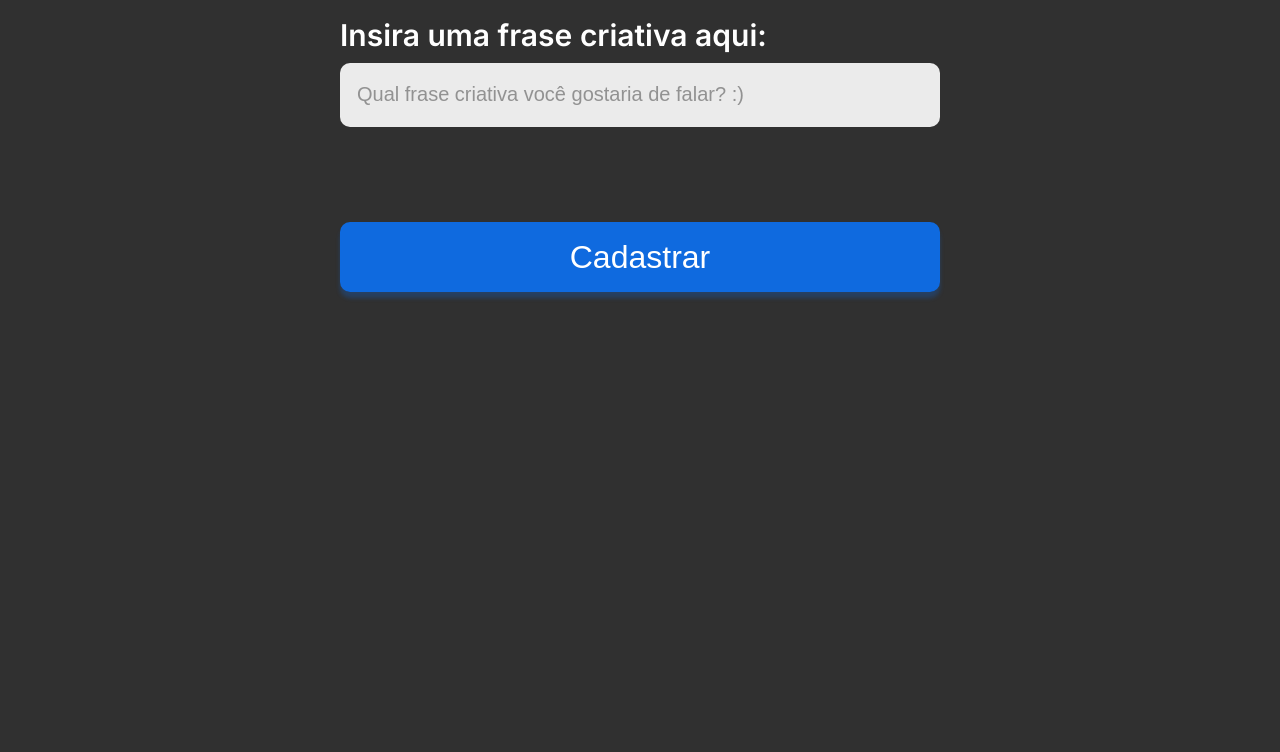
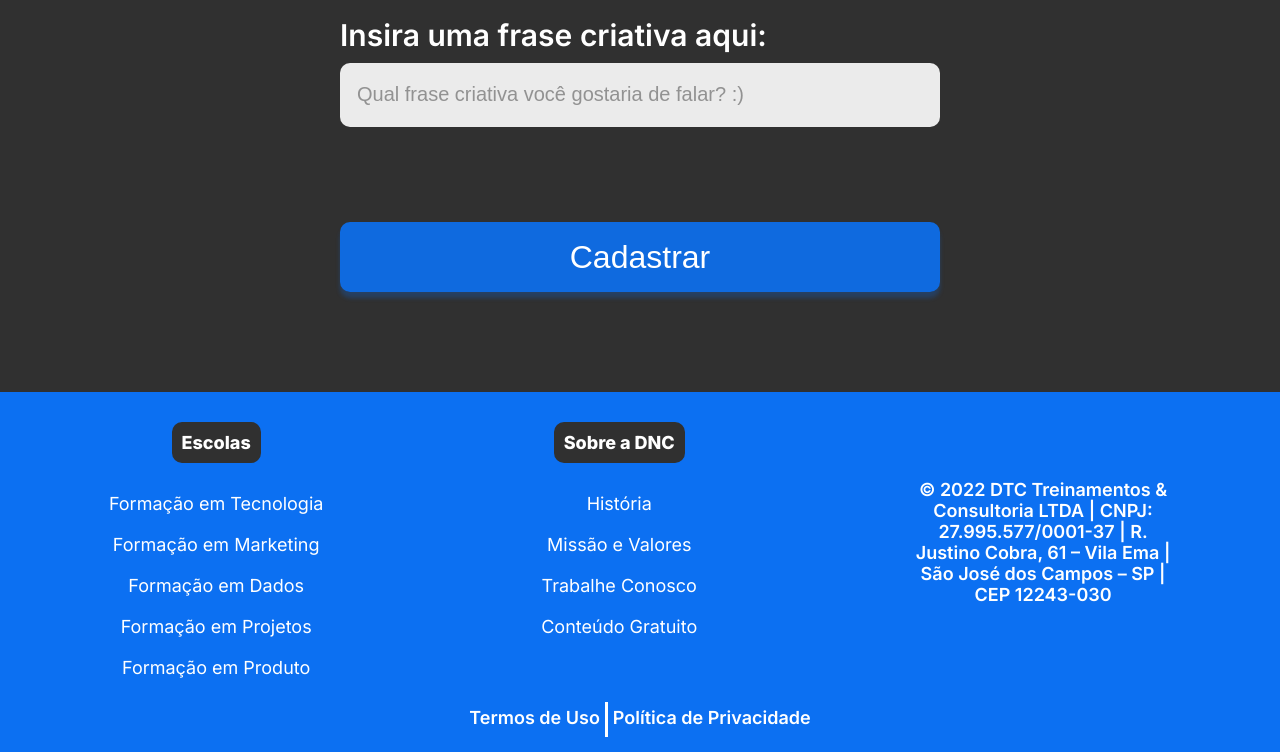
Before and after one commit to ThayMosqueiro22/bootcamp-dnc, a plain HTML site: page index.html in a window 1280 px wide. Shown: the part 1319-2071 px from the top of the page. Before the commit the page ends 1711 px from the top, so only its background shows below. Drawn offline with Linux system fonts and the light colour scheme.

Commit message:
Adicionando media query para mabile

```diff
--- a/index.html
+++ b/index.html
@@ -66,5 +66,54 @@
         </form>
     </section>
 
+    <footer>
+        <div class="linha1">
+            <nav>
+                <h5>Escolas</h5>
+                <ul>
+                    <li>
+                        <a href="">Formação em Tecnologia</a>
+                    </li>
+                    <li>
+                        <a href="">Formação em Marketing</a>
+                    </li>
+                    <li>
+                        <a href="">Formação em Dados</a>
+                    </li>
+                    <li>
+                        <a href="">Formação em Projetos</a>
+                    </li>
+                    <li>
+                        <a href="">Formação em Produto</a>
+                    </li>
+                </ul>
+            </nav>
+            <nav>
+                <h5>Sobre a DNC</h5>
+                <ul>
+                    <li>
+                        <a href="">História</a>
+                    </li>
+                    <li>
+                        <a href="">Missão e Valores</a>
+                    </li>
+                    <li>
+                        <a href="">Trabalhe Conosco</a>
+                    </li>
+                    <li>
+                        <a href="">Conteúdo Gratuito</a>
+                    </li>
+                </ul>
+            </nav>
+
+            <div class="endereco">
+                © 2022 DTC Treinamentos & Consultoria  LTDA | CNPJ: 27.995.577/0001-37 | R. Justino Cobra, 61 – Vila Ema | São José dos  Campos – SP | CEP 12243-030
+            </div>
+        </div>
+        <div class="linha2">
+            <a href="">Termos de Uso</a>
+            <a href="">Política de Privacidade</a>
+        </div>
+    </footer>
 </body>
 </html>
--- a/style.css
+++ b/style.css
@@ -148,3 +148,136 @@ input[type="submit"]{
     box-shadow: 0px 6px 4px rgba(12, 112, 242, 0.25);
     cursor: pointer;
 }
+
+footer{
+    width: 100%;
+    height: 360px;
+    background-color: var(--azul-dnc);
+}
+
+footer .linha1{
+    display: flex;
+    justify-content: space-around;
+    align-items: center;
+}
+
+footer ul{
+    list-style: none;
+    margin: 0px;
+    padding: 0px;
+}
+
+footer nav{
+    display: flex;
+    flex-direction: column;
+    align-items: center;
+    height: 300px;
+}
+
+footer h5{
+    text-align: center;
+    color: white;
+    font-weight: 800;
+    font-size: 18px;
+    font-family: var(--fonte-padrao);
+    background-color: var(--preto-dnc);
+    border-radius: 10px;
+    padding: 10px 10px 10px 10px;
+    margin-bottom: 10px;
+
+}
+
+footer ul li{
+    text-align: center;
+    color: white;
+    font-size: 18px;
+    font-family: var(--fonte-padrao);
+    margin: 20px 0px 20px 0px;
+}
+
+footer ul li a{
+    color: white;
+    text-decoration: none;
+}
+
+footer ul li a:hover{
+    color: var(--cinza-houve);
+}
+
+footer .endereco{
+    font-weight: 600;
+    font-size: 18px;
+    font-family: var(--fonte-padrao);
+    color: white;
+    text-align: center;
+    width: 20%;
+    /* height: 96px; */
+
+}
+
+footer .linha2{
+    height: 35px;
+    display: flex;
+    justify-content: center;
+    margin: 0px ;
+    padding: 10px;
+
+}
+
+footer .linha2 a {
+    font-family: var(--fonte-padrao);
+    font-size:18px;
+    font-weight: 600;
+    color: white;
+    text-decoration: none;
+    padding: 5px;
+}
+
+footer .linha2 a:first-child{
+    border-right: 3px solid white;
+}
+
+footer.linha2 a:hover{
+    color: var(--cinza-houve);
+}
+
+@media only screen and (max-width: 600px) {
+    #principal{
+        flex-direction: column;
+        height: auto;
+    }
+    #menu{
+        flex-direction: column;
+        width: 100%;
+        margin: 0px;
+
+    }
+    #menu a{
+        display: flex;
+        align-items: center;
+        height: 50px;
+    }
+
+    #principal button{
+        width: 100%;
+        margin: 0px;
+    }
+
+    section h1{
+        font-size: 38px;
+    }
+
+    section h2{
+        font-size: 28px;
+        padding-right: 15px;
+        padding-left: 15px;
+
+    }
+    form{
+        width: 95%;
+        font-size: 20px;
+    }
+    .checkbox-itens label{
+        font-size: 17px;
+    }
+}
```
